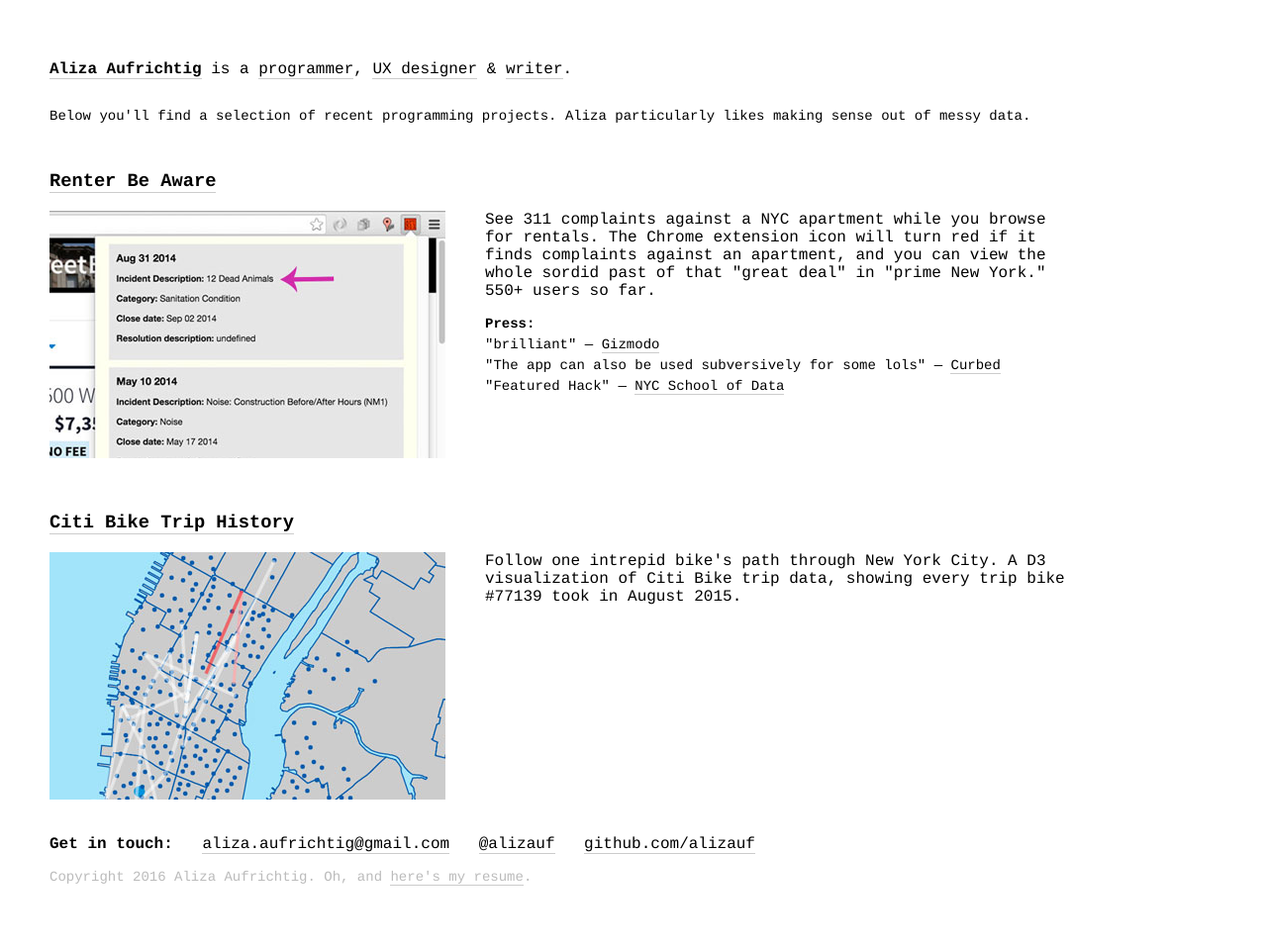
After one commit to alizauf/alizauf, a Flask app: page /projects in a window 1280 px wide. The commit adds this page. Shown: the whole page at 99% size. Run offline with Flask 2, Linux system fonts and the light colour scheme.

Commit message:
makin some progress

```diff
--- /dev/null
+++ b/app/static/css/aliza.css
@@ -0,0 +1,152 @@
+body {
+      font-family: Courier;
+      /*background-color: blue;*/
+      margin: 40px;
+      padding: 10px;
+      font-size: 16px;
+    }
+
+    .alizaImage {
+      margin: 0px;
+      order: 1;
+    }
+
+    img {
+      max-width: 100%;
+      margin-bottom: 0px;
+    }
+
+    .photoCredit {
+      font-size: 12px;
+      margin-top: 0px;
+    }
+
+    .quotebox {
+
+      margin-left: 20px;
+      width: 450px;
+
+      order: 2;
+    }
+
+    .quotes {
+      margin-left: 5px;
+    }
+
+    header {
+      margin-bottom: 30px;
+    }
+    a {
+      color: #000;
+      border-bottom-width: 1px;
+    border-bottom-style: solid;
+    border-bottom-color: #ccc;
+    text-decoration: none;
+    }
+    a:hover{
+      color: #000;
+      border-bottom-width: 1px;
+    border-bottom-style: solid;
+    border-bottom-color: #000;
+    }
+
+    a:visited {
+      color: #000;
+    }
+
+.top {
+  display: flex;
+  flex-direction: row
+}
+
+.pageintro {
+  font-size: 14px;
+}
+.projectbox {
+  padding: 15px 0px 15px 0px;
+}
+
+.projectflex {
+  display: flex;
+  flex-direction: row;
+}
+
+.projectimage {
+  order: 1;
+  /*width: 500px;*/
+}
+
+.projectimage a {
+
+border-bottom-width: 0px;
+    text-decoration: none;
+}
+
+.projectinfo {
+  order: 2;
+  width: 600px;
+  padding-left: 40px;
+}
+
+.projectinfo p {
+  margin-top: 0px;
+
+}
+ul {
+  padding: 0px;
+}
+li {
+  display: inline;
+  padding-right: 20px;
+}
+
+h1 {
+  font-size: 16px;
+  font-weight: normal;
+}
+
+.copyright {
+  color: #bbb;
+  font-size: 14px;
+}
+
+.copyright a{
+  color: #bbb;
+}
+
+.pressbox p{
+  font-size: 14px;
+  margin-top: 5px;
+  margin-bottom: 5px;
+}
+@media (max-width: 850px) {
+      body {
+        margin: 10px;
+        font-size: 14px;
+      }
+      h1 {
+        font-size: 16px;
+      }
+
+      li {
+        display: block;
+        padding: 5px;
+      }
+      .top {
+  flex-direction: column;
+
+}
+.projectflex {
+  flex-direction: column;
+}
+.quotebox {
+  width: 100%;
+  margin-left: 0px;
+}
+
+.projectinfo {
+  margin-left: 0px;
+  padding-left: 0px;
+  width: 100%;
+}
+    }
--- /dev/null
+++ b/app/templates/base.html
@@ -0,0 +1,38 @@
+<!DOCTYPE html>
+<html>
+  <head>
+    <title>Aliza Aufrichtig</title>
+
+    <meta name="author" content="Aliza Aufrichtig" />
+    <meta name="description" content="Aliza Aufrichtig writes and makes projects on the internet." />
+    <meta name="robots" content="index, follow" />
+    <meta name="viewport" content="width=device-width, initial-scale=1.0">
+   <link href="/static/css/aliza.css" rel="stylesheet" type="text/css">
+
+<link rel="icon" type="image/png" sizes="16x16" href="/static/images/favicon-16.png">
+<link rel="icon" type="image/png" sizes="32x32" href="/static/images/favicon-32.png">
+<link rel="icon" type="image/png" sizes="96x96" href="/static/images/favicon-96.png">
+
+  </head>
+  <body>
+  <header>
+<h1><strong><a href="{{ url_for('index') }}">Aliza Aufrichtig</a></strong> is a <a href="{{ url_for('projects') }}">programmer</a>, <a href="{{ url_for('design') }}">UX designer</a> &amp; <a href="{{ url_for('writing') }}">writer</a>.</h1>
+  </header>
+      <div class="content">
+    {% block content %}{% endblock %}
+    </div>
+
+
+  <footer>
+
+  <ul class="footer">
+  <li><strong>Get in touch:</strong> </li>
+  <li><a href="mailto:aliza.aufrichtig@gmail.com">aliza.aufrichtig@gmail.com</a></li>
+  <li><a href="http://www.twitter.com/alizauf">@alizauf</a></li>
+  <li><a href="https://www.github.com/alizauf">github.com/alizauf</a></li>
+  </ul>
+ <p class="copyright"> Copyright 2016 Aliza Aufrichtig. Oh, and <a href="/static/pdfs/resume.pdf">here's my resume</a>.</p>
+  </footer>
+  </body>
+
+</html>
--- /dev/null
+++ b/app/templates/design.html
@@ -0,0 +1,3 @@
+{% extends "base.html" %} {% block content %}
+
+{% endblock %}
--- /dev/null
+++ b/app/templates/projects.html
@@ -0,0 +1,37 @@
+{% extends "base.html" %} {% block content %}
+<p class="pageintro">Below you'll find a selection of recent programming projects. Aliza particularly likes making sense out of messy data.</p>
+
+<div class="projectbox">
+	<h3><a href="https://chrome.google.com/webstore/detail/renter-be-aware-nyc-apt-3/kmnfcifeggonahnkdolconnnciiebmfa">Renter Be Aware</a></h3>
+	<div class="projectflex">
+		<div class="projectimage">
+			<a href="https://chrome.google.com/webstore/detail/renter-be-aware-nyc-apt-3/kmnfcifeggonahnkdolconnnciiebmfa"><img src="/static/images/renter.jpg" /></a>
+		</div>
+		<div class="projectinfo">
+			<p>See 311 complaints against a NYC apartment while you browse for rentals. The Chrome extension icon will turn red if it finds complaints against an apartment, and you can view the whole sordid past of that "great deal" in "prime New York." 550+ users so far.</p>
+			<div class="pressbox">
+			<p><strong>Press:</strong></p>
+			<p>"brilliant" &mdash; <a href="http://gizmodo.com/check-the-history-of-complaints-at-any-nyc-address-with-1764099069">Gizmodo</a></p>
+			<p>"The app can also be used subversively for some lols" &mdash; <a href="http://ny.curbed.com/2016/3/15/11241358/311-complaints-new-york-city-app">Curbed</a></p>
+			<p>"Featured Hack" &mdash; <a href="https://schoolofdata.nyc/a-brief-recap-of-nyc-school-of-data-2016/">NYC School of Data</a>
+			</div>
+		</div>
+		</div>
+		</div>
+
+
+<div class="projectbox">
+	<h3><a href="http://citibike-trip-history.herokuapp.com/">Citi Bike Trip History</a></h3>
+	<div class="projectflex">
+		<div class="projectimage">
+			<a href="http://citibike-trip-history.herokuapp.com/"><img src="/static/images/citibike.jpg" /></a>
+		</div>
+		<div class="projectinfo">
+			<p>Follow one intrepid bike's path through New York City. A D3 visualization of Citi Bike trip data, showing every trip bike #77139 took in August 2015.</p>
+		</div>
+		</div>
+		</div>
+
+
+
+{% endblock %}
--- /dev/null
+++ b/app/templates/writing.html
@@ -0,0 +1,3 @@
+{% extends "base.html" %} {% block content %}
+
+{% endblock %}
--- a/app/views.py
+++ b/app/views.py
@@ -6,6 +6,17 @@ from app import app
 def index():
     return render_template('index.html')
 
+@app.route('/projects')
+def projects():
+    return render_template('projects.html')
+
+@app.route('/writing')
+def writing():
+    return render_template('writing.html')
+
+@app.route('/design')
+def design():
+    return render_template('design.html')
 
 @app.route('/twin-peaks')
 def twin_peaks():
```
Also changed, not shown: app/templates/index.html (+6 -87 lines), app/static/images/citibike.jpg (added), app/static/images/favicon-16.png (added), app/static/images/favicon-32.png (added), app/static/images/favicon-96.png (added), app/static/images/renter.jpg (added), 2 other files.
